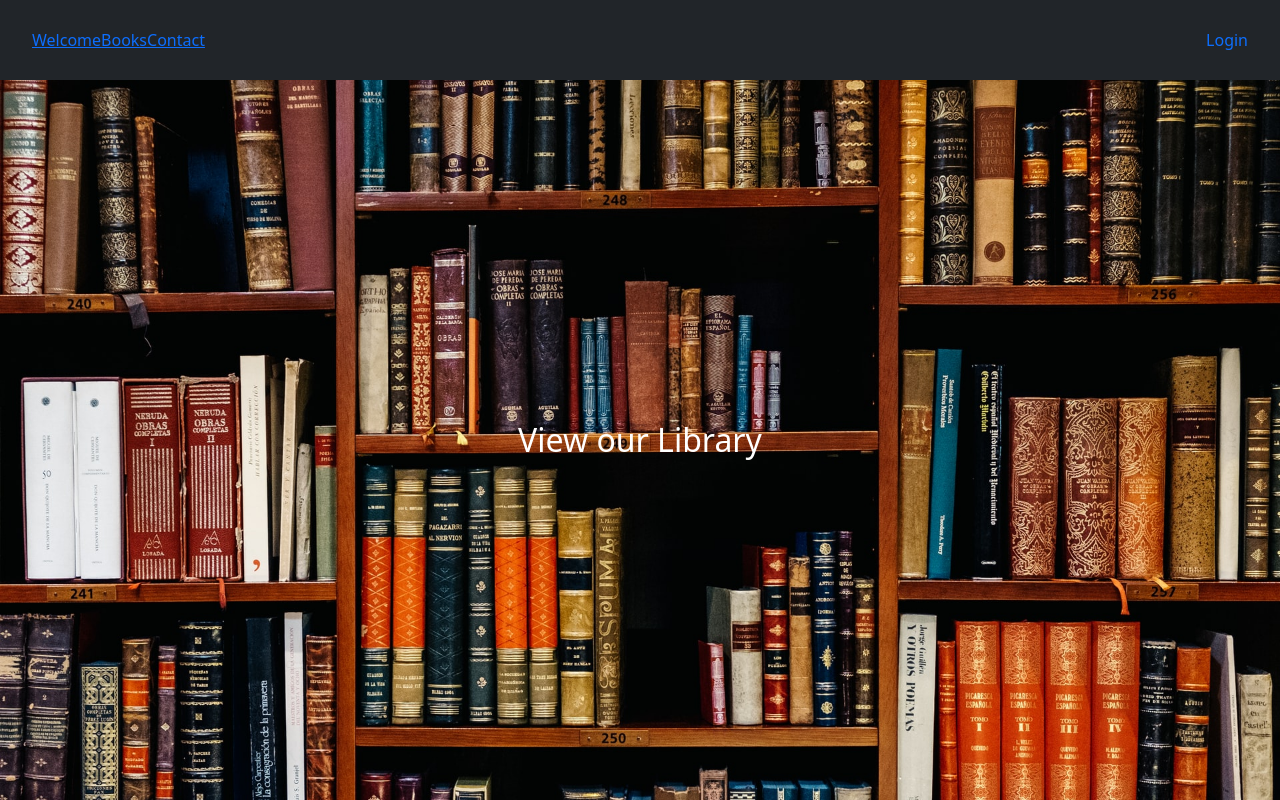
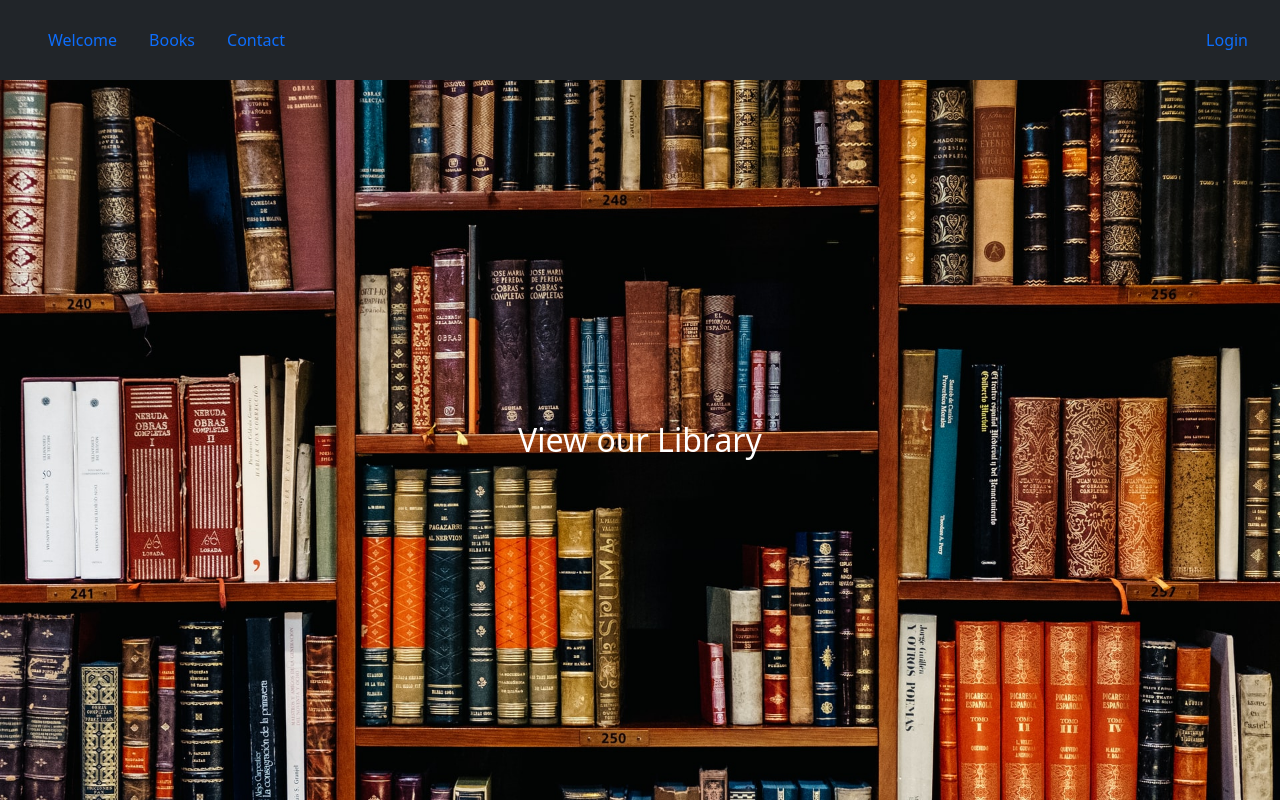
Before and after one commit to joselfv1979/books, a React (Create React App) app in the folder books-react-app/: page / in a window 1280 px wide. Built offline with nearby package versions, Linux system fonts and the light colour scheme; no server answers.

Commit message:
Refactor Menu styles

```diff
--- a/books-react-app/src/components/Menu.tsx
+++ b/books-react-app/src/components/Menu.tsx
@@ -1,4 +1,3 @@
-import React from 'react';
 import { Link } from 'react-router-dom';
 import styles from '../assets/scss/menu.module.scss';
 import UserLogMenu from './UserLogMenu';
@@ -11,23 +10,23 @@ const Menu = () => {
 
     return (
         <ul className="text-white bg-dark m-0">
-            <li>
-                <Link className={styles.nonUnderlined} to="/">Welcome</Link>
+            <li className={styles.subMenu}>
+                <Link to="/">Welcome</Link>
             </li>
-            <li>
-                <Link className={styles.nonUnderlined} to="/books">Books</Link>
+            <li className={styles.subMenu}>
+                <Link to="/books">Books</Link>
             </li>
-            <li>
-                <Link className={styles.nonUnderlined} to="/contact">Contact</Link>
+            <li className={styles.subMenu}>
+                <Link to="/contact">Contact</Link>
             </li>
-            {loggedUser && <li>
-                {<Link className={styles.nonUnderlined} to={`users/${loggedUser?.id}`}>Profile</Link>}
+            {loggedUser && <li className={styles.subMenu}>
+                {<Link to={`users/${loggedUser?.id}`}>Profile</Link>}
             </li>}
-            {admin && <li>
-                <Link className={styles.nonUnderlined} to="/newBook">New Book</Link>
+            {admin && <li className={styles.subMenu}>
+                <Link to="/newBook">New Book</Link>
             </li>}
-            {admin && <li>
-                <Link className={styles.nonUnderlined} to="/users">Users</Link>
+            {admin && <li className={styles.subMenu}>
+                <Link to="/users">Users</Link>
             </li>}
             <li className={styles.userSubmenu}>
                 <UserLogMenu />
```
